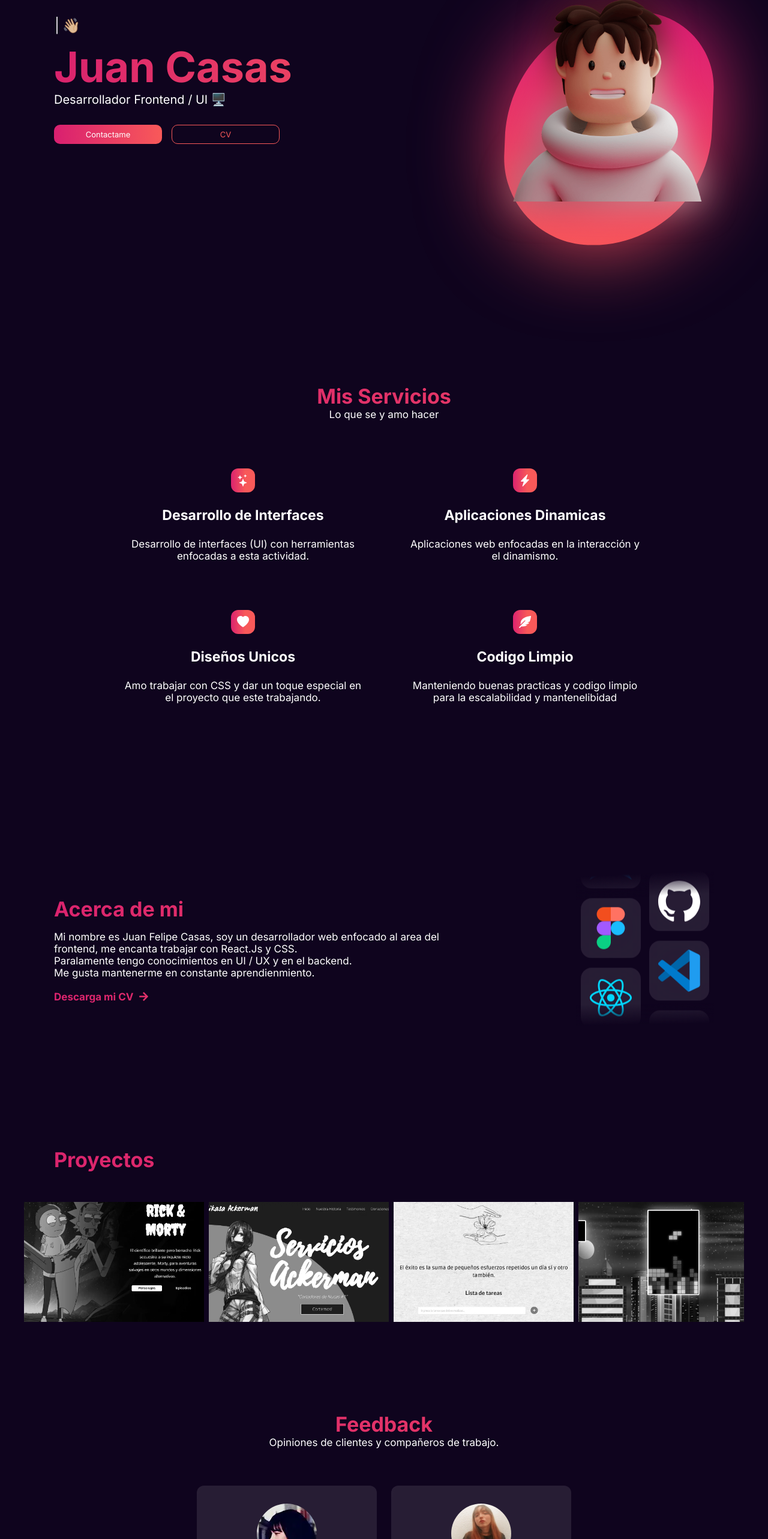
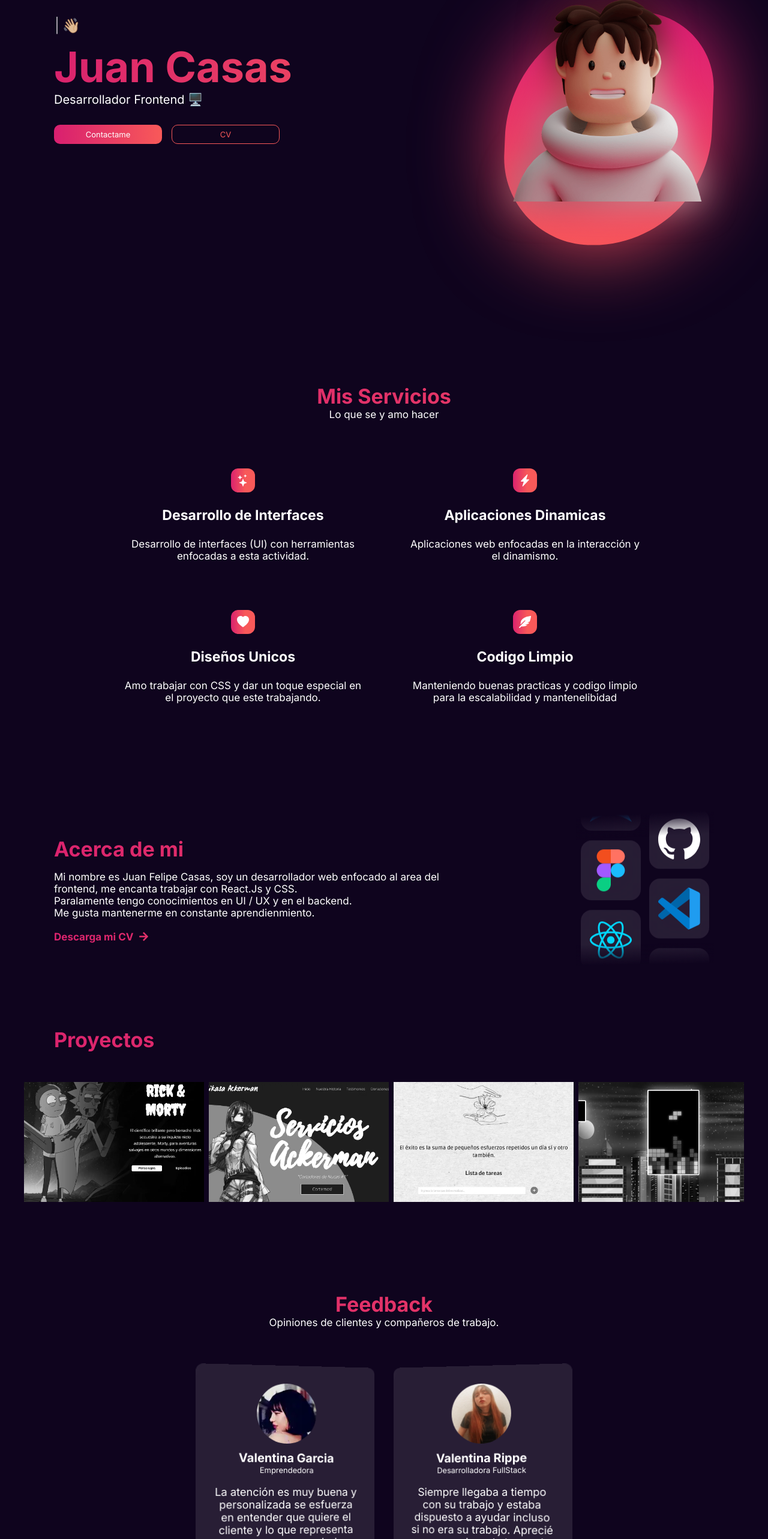
Before and after one commit to ourainbows/ourainbows.github.io, a React (Create React App) app: page / in a window 1280 px wide. Shown: the part 202-2768 px from the top of the page at 60% size. Built offline with nearby package versions, Linux system fonts and the light colour scheme.

Commit message:
Scroll animations

```diff
--- a/package.json
+++ b/package.json
@@ -6,6 +6,7 @@
     "@testing-library/jest-dom": "^5.16.2",
     "@testing-library/react": "^12.1.3",
     "@testing-library/user-event": "^13.5.0",
+    "aos": "^2.3.4",
     "react": "^17.0.2",
     "react-dom": "^17.0.2",
     "react-icons": "^4.3.1",
--- a/src/components/About/index.jsx
+++ b/src/components/About/index.jsx
@@ -17,11 +17,20 @@ import node from '../../assets/node.svg'
 import git from '../../assets/git.svg'
 import github from '../../assets/github.svg'
 import html from '../../assets/html.svg'
+import AOS from "aos";
+import "aos/dist/aos.css";
+import { useEffect } from "react";
+
+
 
 function About() {
+    useEffect(() => {
+        AOS.init();
+        AOS.refresh();
+    }, []);
     return (
         <section id="aboutMe" className={styles.container}>
-            <div className={styles.info}>
+            <div className={styles.info} data-aos="fade-right" data-aos-duration="1800">
                 <h2 className={styles.title}>Acerca de mi</h2>
                 <p className={styles.text}>
                     Mi nombre es Juan Felipe Casas, soy un desarrollador web enfocado al area del frontend, me encanta trabajar con  React.Js y CSS.<br />
@@ -35,7 +44,7 @@ function About() {
                     <FaArrowRight />
                 </a>
             </div>
-            <div className={styles.slider}>
+            <div className={styles.slider} data-aos="fade-up" data-aos-duration="1800">
                 <div className={styles.tech}>
                     <div><img src={cssIcon} alt="css icon" /></div>
                     <div><img src={arch} alt="javascript icon" /></div>
--- a/src/components/About/styles.module.css
+++ b/src/components/About/styles.module.css
@@ -3,7 +3,7 @@
   display: flex;
   justify-content: space-between;
   align-items: center;
-  margin-bottom: 20rem;
+  margin-bottom: 10rem;
   max-width: 1200px;
   padding: 0 5rem;
 }
@@ -143,6 +143,9 @@
   }
 }
 @media (max-width: 500px) {
+  .text {
+    text-align: justify;
+  }
   .container {
     padding: 0 2rem;
   }
--- a/src/components/Feedback/index.jsx
+++ b/src/components/Feedback/index.jsx
@@ -2,26 +2,32 @@ import styles from "./styles.module.css"
 import vale from "../../assets/vale.webp"
 import vale2 from "../../assets/vale2.webp"
 import Tilt from 'react-parallax-tilt';
+import AOS from "aos";
+import "aos/dist/aos.css";
+import { useEffect } from "react";
 
 function Feedback() {
+    useEffect(() => {
+        AOS.init();
+        AOS.refresh();
+    }, []);
     return (
-        <section className={styles.container}>
-            <div className={styles.info}>
+        <section className={styles.container} id="feedback">
+            <div className={styles.info} data-aos="fade-up" data-aos-duration="1800">
                 <h2 className={styles.title}>Feedback</h2>
                 <p className={styles.text}>Opiniones de clientes y compañeros de trabajo.</p>
             </div>
             <div className={styles.cardsContainer}>
 
-                <Tilt className={styles.card}>
+                <Tilt className={styles.card} tiltAngleYInitial="-7" gyroscope={true} >
                         <img src={vale} alt="persona" />
                         <p className={styles.cardName}>Valentina Garcia</p>
                         <p className={styles.cardTitle}>Emprendedora</p>
                         <p className={styles.cardText}>La atención es muy buena y personalizada se esfuerza en entender que quiere el cliente y lo que representa su marca para poderlo plasmas , me encanta que la página sea intuitiva ya que facilita demasiado la navegación.</p>
                 </Tilt>
 
-                <Tilt
-                    className={styles.card}>
-                    <img src={vale2} alt="persona" />
+                <Tilt className={styles.card} tiltAngleYInitial="7" gyroscope={true} >
+                    <img src={vale2} alt="persona"/>
                     <p className={styles.cardName}>Valentina Rippe</p>
                     <p className={styles.cardTitle}>Desarrolladora FullStack</p>
                     <p className={styles.cardText}>Siempre llegaba a tiempo con su trabajo y estaba dispuesto a ayudar incluso si no era su trabajo. Aprecié sus consejos y lo buscaría si necesitara una segunda opinión. Trabajaría con él de nuevo en cualquier momento. </p>
--- a/src/components/Home/index.jsx
+++ b/src/components/Home/index.jsx
@@ -1,13 +1,20 @@
 import styles from "./styles.module.css"
 import character from "../../assets/me.png"
 import Typewriter from 'typewriter-effect';
-
+import AOS from "aos";
+import "aos/dist/aos.css";
+import { useEffect } from "react";
 
 function Home() {
+    useEffect(() => {
+        AOS.init({
+            duration: 2000
+        });
+        AOS.refresh();
+    }, []);
     return (
         <section className={styles.home}>
-
-            <div className={styles.container}>
+            <div className={styles.container} data-aos="fade-up">
                 <div className={styles.gretting}>
                     <Typewriter
                         options={{
@@ -29,63 +36,14 @@ function Home() {
                 </div>
                 <div className={styles.info}>
                     <h1>Juan Casas</h1>
-                    <p>Desarrollador Frontend / UI 🖥️</p>
+                    <p>Desarrollador Frontend 🖥️</p>
                 </div>
                 <div className={styles.btnsContainer}>
                     <a href="mailto:casasjuanfelipe@gmail.com" className={styles.btnContact}>Contactame</a>
                     <a href="https://drive.google.com/file/d/10kPdGVOkDHPERrnAetzgZeIYRzl38wxz/view" className={styles.btnCv}>CV</a>
                 </div>
             </div>
-            <div className={styles.characterContainer}>
-                {/*
-                <svg className={styles.blob} viewBox="0 0 500 500" xmlns="http://www.w3.org/2000/svg" width="100%" id="blobSvg">
-                    <defs>
-                        <linearGradient id="gradient" x1="0%" y1="0%" x2="0%" y2="100%">
-                            <stop offset="0%" stopColor="rgb(230, 26, 121)"/>
-                            <stop offset="100%" stopColor="rgb(248, 89, 89)"/>
-                        </linearGradient>
-                    </defs>
-                    <path id="blob"  fill="url(#gradient)">
-                        <animate attributeName="d"
-                            dur="10000ms"
-                            repeatCount="indefinite"
-                            values="
-                            M427,348Q363,446,253,440.5Q143,435,89.5,342.5Q36,250,85.5,150.5Q135,51,244.5,61Q354,71,422.5,160.5Q491,250,427,348Z;
-                            M424,357.5Q374,465,255.5,455.5Q137,446,102,348Q67,250,106.5,160Q146,70,259.5,53.5Q373,37,423.5,143.5Q474,250,424,357.5Z;
-                            M405,333.5Q347,417,247,422.5Q147,428,79.5,339Q12,250,86,171.5Q160,93,263,71Q366,49,414.5,149.5Q463,250,405,333.5Z;
-                            M415.5,335.5Q349,421,239.5,439Q130,457,81.5,353.5Q33,250,91,162.5Q149,75,254,68.5Q359,62,420.5,156Q482,250,415.5,335.5Z;
-                            M396,337Q350,424,256,413Q162,402,84.5,326Q7,250,70.5,150Q134,50,239,68Q344,86,393,168Q442,250,396,337Z;
-                            M394,336.5Q350,423,255.5,413.5Q161,404,101.5,327Q42,250,90.5,154Q139,58,253.5,51.5Q368,45,403,147.5Q438,250,394,336.5Z;
-                            M427,348Q363,446,253,440.5Q143,435,89.5,342.5Q36,250,85.5,150.5Q135,51,244.5,61Q354,71,422.5,160.5Q491,250,427,348Z;
-                            "
-                        ></animate>
-                    </path>
-                </svg>
-
-                <svg className={styles.blobBlur} viewBox="0 0 500 500" xmlns="http://www.w3.org/2000/svg" width="100%" id="blobSvg">
-                    <defs>
-                        <linearGradient id="gradient" x1="0%" y1="0%" x2="0%" y2="100%">
-                            <stop offset="0%" stopColor="rgb(230, 26, 121)" />
-                            <stop offset="100%" stopColor="rgb(248, 89, 89)" />
-                        </linearGradient>
-                    </defs>
-                    <path id="blob" fill="url(#gradient)">
-                        <animate attributeName="d"
-                            dur="10000ms"
-                            repeatCount="indefinite"
-                            values="
-                            M427,348Q363,446,253,440.5Q143,435,89.5,342.5Q36,250,85.5,150.5Q135,51,244.5,61Q354,71,422.5,160.5Q491,250,427,348Z;
-                            M424,357.5Q374,465,255.5,455.5Q137,446,102,348Q67,250,106.5,160Q146,70,259.5,53.5Q373,37,423.5,143.5Q474,250,424,357.5Z;
-                            M405,333.5Q347,417,247,422.5Q147,428,79.5,339Q12,250,86,171.5Q160,93,263,71Q366,49,414.5,149.5Q463,250,405,333.5Z;
-                            M415.5,335.5Q349,421,239.5,439Q130,457,81.5,353.5Q33,250,91,162.5Q149,75,254,68.5Q359,62,420.5,156Q482,250,415.5,335.5Z;
-                            M396,337Q350,424,256,413Q162,402,84.5,326Q7,250,70.5,150Q134,50,239,68Q344,86,393,168Q442,250,396,337Z;
-                            M394,336.5Q350,423,255.5,413.5Q161,404,101.5,327Q42,250,90.5,154Q139,58,253.5,51.5Q368,45,403,147.5Q438,250,394,336.5Z;
-                            M427,348Q363,446,253,440.5Q143,435,89.5,342.5Q36,250,85.5,150.5Q135,51,244.5,61Q354,71,422.5,160.5Q491,250,427,348Z;
-                            "
-                        ></animate>
-                    </path>
-                </svg>
-               */}
+            <div className={styles.characterContainer} data-aos="fade-up">
                 <svg className={styles.blob} width="514" height="572" viewBox="0 0 514 572" fill="none" xmlns="http://www.w3.org/2000/svg">
                     <path d="M508.902 292.791C502.158 453.511 365.615 578.3 204.896 571.556C87.4721 566.628 -4.29951 467.42 0.627667 349.996L2.36801 308.521C9.80823 131.207 159.581 -6.5032 336.895 0.93702C438.476 5.19945 517.369 91.0028 513.107 192.584L508.902 292.791Z" fill="url(#paint0_linear_40_243)" />
                     <defs>
--- a/src/components/Home/styles.module.css
+++ b/src/components/Home/styles.module.css
@@ -4,9 +4,6 @@
   margin: 7rem auto 0 auto;
   max-width: 1200px;
   padding: 0 5rem;
-}
-.gretting div {
-  /*  */
 }
 .container {
   margin-top: 10rem;
@@ -52,7 +49,6 @@
 }
 .info h1 {
   font-size: 7rem;
-  /* animation: flow 10s ease-in-out infinite; */
   background: linear-gradient(
     90.06deg,
     rgba(230, 26, 122, 0.92) -11.91%,
@@ -63,18 +59,7 @@
   background-clip: text;
   -webkit-text-fill-color: transparent;
 }
-/* @keyframes flow {
-  0% {
-    background-position: 0 50%;
-  }
-  50% {
-    background-position: 100% 50%;
-  }
-  100% {
-    background-position: 0 50%;
-  }
-}
- */
+
 .info p {
   font-size: 2rem;
 }
--- a/src/components/Projects/index.jsx
+++ b/src/components/Projects/index.jsx
@@ -10,55 +10,82 @@ import project7 from "../../assets/projects/project7.webp"
 import project8 from "../../assets/projects/project8.webp"
 import project9 from "../../assets/projects/project9.webp"
 import project10 from "../../assets/projects/project10.webp"
-import {AiOutlineLink} from "react-icons/ai"
+import { AiOutlineLink } from "react-icons/ai"
+import AOS from "aos";
+import "aos/dist/aos.css";
+import { useEffect } from "react";
 
 function Projects() {
+     useEffect(() => {
+          AOS.init();
+          AOS.refresh();
+     }, []);
      return (
           <section id="projects" className={styles.sectionProjects}>
-            <h2 className={styles.title}>Proyectos</h2>
-            <div className={styles.containerProjects}>
+               <h2 className={styles.title} data-aos="fade-right" data-aos-duration="1800">Proyectos</h2>
+               <div className={styles.containerProjects} data-aos="fade-up">
                     {/* mirar el end scroll mas la posicion en x */}
                     <ScrollContainer className={styles.container} vertical={false}>
+                         <a href="https://ourainbows.codes/RickAndMorty/" target="_blank" rel="noreferrer">
                               <div className={styles.project}>
                                    <img src={project10} alt="Proyecto" />
                                    <p className={styles.link}><AiOutlineLink />Rick and Morty API</p>
                               </div>
+                         </a>
+                         <a href="https://ourainbows.codes/mikasa-ackerman-tribute/" target="_blank" rel="noreferrer">
                          <div className={styles.project}>
                               <img src={project2} alt="Proyecto" />
-                        <p className={styles.link}><AiOutlineLink/>Servicios Ackerman</p>
+                              <p className={styles.link}><AiOutlineLink />Servicios Ackerman</p>
                          </div>
+                         </a>
+                         <a href="https://mern-flores-tambo.herokuapp.com/" target="_blank" rel="noreferrer">
                               <div className={styles.project}>
                                    <img src={project4} alt="Proyecto" />
                                    <p className={styles.link}><AiOutlineLink />Flores del Tambo</p>
                               </div>
+                         </a>
+                         <a href="https://ourainbows.codes/tetris-game/" target="_blank" rel="noreferrer">
                               <div className={styles.project}>
                                    <img src={project3} alt="Proyecto" />
                                    <p className={styles.link}><AiOutlineLink />Tetris</p>
                               </div>
+                         </a>
+                         <a href="https://ourainbows.codes/amaranta-store/" target="_blank" rel="noreferrer">
                               <div className={styles.project}>
                                    <img src={project5} alt="Proyecto" />
                                    <p className={styles.link}><AiOutlineLink />Amaranta</p>
                               </div>
+                         </a>
+                         <a href="https://ourainbows.codes/todo-app-react/" target="_blank" rel="noreferrer">
                               <div className={styles.project}>
                                    <img src={project6} alt="Proyecto" />
                                    <p className={styles.link}><AiOutlineLink />Todo App</p>
                               </div>
+                         </a>
+                         <a href="https://ourainbows.codes/basic-calculator/" target="_blank" rel="noreferrer">
                               <div className={styles.project}>
                                    <img src={project7} alt="Proyecto" />
                                    <p className={styles.link}><AiOutlineLink />Calculadora Basica</p>
                               </div>
+                         </a>
+                         <a href="https://ourainbows.codes/pokedex/" target="_blank" rel="noreferrer">
                               <div className={styles.project}>
                                    <img src={project8} alt="Proyecto" />
                                    <p className={styles.link}><AiOutlineLink />Pokedex</p>
                               </div>
+                         </a>
+                         <a href="https://valentinarippe.github.io/Juego-Ahorcado/" target="_blank" rel="noreferrer">
                               <div className={styles.project}>
                                    <img src={project9} alt="Proyecto" />
                                    <p className={styles.link}><AiOutlineLink />Ahorcado</p>
                               </div>
+                         </a>
+                         <a href="https://ourainbows.codes/portfolio/" target="_blank" rel="noreferrer">
                               <div className={styles.project}>
                                    <img src={project1} alt="Proyecto" />
                                    <p className={styles.link}><AiOutlineLink />Portafolio Antiguo</p>
                               </div>
+                         </a>
                     </ScrollContainer>
                </div>
 
--- a/src/components/Projects/styles.module.css
+++ b/src/components/Projects/styles.module.css
@@ -25,6 +25,7 @@
   position: absolute;
   margin-top: 3px;
   transition: 300ms;
+  cursor: pointer;
 }
 .project:hover > .link {
   visibility: visible;
@@ -54,6 +55,12 @@
 .container {
   display: flex;
 }
+.container a{
+  cursor: grab;
+}
+.container a:visited{
+  color: var(--text);
+}
 .containerProjects {
   /*   display: flex;
   justify-content: center; */
--- a/src/components/Services/index.jsx
+++ b/src/components/Services/index.jsx
@@ -4,7 +4,9 @@ import { FaFeatherAlt} from "react-icons/fa"
 import { BsStars} from "react-icons/bs"
 import { BsHeartFill } from "react-icons/bs"
 import { BsLightningChargeFill} from "react-icons/bs"
-
+import AOS from "aos";
+import "aos/dist/aos.css";
+import { useEffect } from "react";
 
 function Services() {
     const services = [
@@ -29,13 +31,17 @@ function Services() {
             icon: <FaFeatherAlt/>
         },
     ]
+    useEffect(() => {
+        AOS.init();
+        AOS.refresh();
+    }, []);
     return (
         <section id="services" className={styles.container}>
-            <div className={styles.containerInfo}>
+            <div className={styles.containerInfo} data-aos="fade-up" data-aos-duration="1800" >
                 <h2>Mis Servicios</h2>
                 <p>Lo que se y amo hacer</p>
             </div>
-            <div className={styles.servicesContainer}>
+            <div className={styles.servicesContainer} data-aos="fade-up" data-aos-duration="2000">
                 {services.map((item, i ) => (
                     <Service
                         key={i}
--- a/src/components/Services/styles.module.css
+++ b/src/components/Services/styles.module.css
@@ -1,5 +1,5 @@
 .container {
-  margin: 40rem auto 20rem auto;
+  margin: 40rem auto 10rem auto;
   padding: 0 10rem;
   max-width: 1200px;
 }
--- a/src/components/Work/index.jsx
+++ b/src/components/Work/index.jsx
@@ -1,11 +1,18 @@
 import styles from "./styles.module.css"
+import AOS from "aos";
+import "aos/dist/aos.css";
+import { useEffect } from "react";
 
 function Work() {
+  useEffect(() => {
+    AOS.init();
+    AOS.refresh();
+  }, []);
   return (
-      <section className={styles.container}>
-          <h3 className={styles.title}>¿Quieres trabajar conmigo?</h3>
-          <p className={styles.text}>Sientente libre de mandarme un mensaje para contactarme.</p>
-          <button className={styles.btn}>Contactame</button>
+    <section className={styles.container}>
+      <h3 className={styles.title} data-aos="fade-up" data-aos-duration="1800">¿Quieres trabajar conmigo?</h3>
+      <p className={styles.text} data-aos="fade-up" data-aos-duration="1800">Sientente libre de mandarme un mensaje para contactarme.</p>
+      <button className={styles.btn} data-aos="fade-up" data-aos-duration="5000">Contactame</button>
     </section>
   )
 }
```
Also changed, not shown: 1 other file (tests, documents, lock files or other folders). Lines whose indentation alone changed are shown as unchanged.
